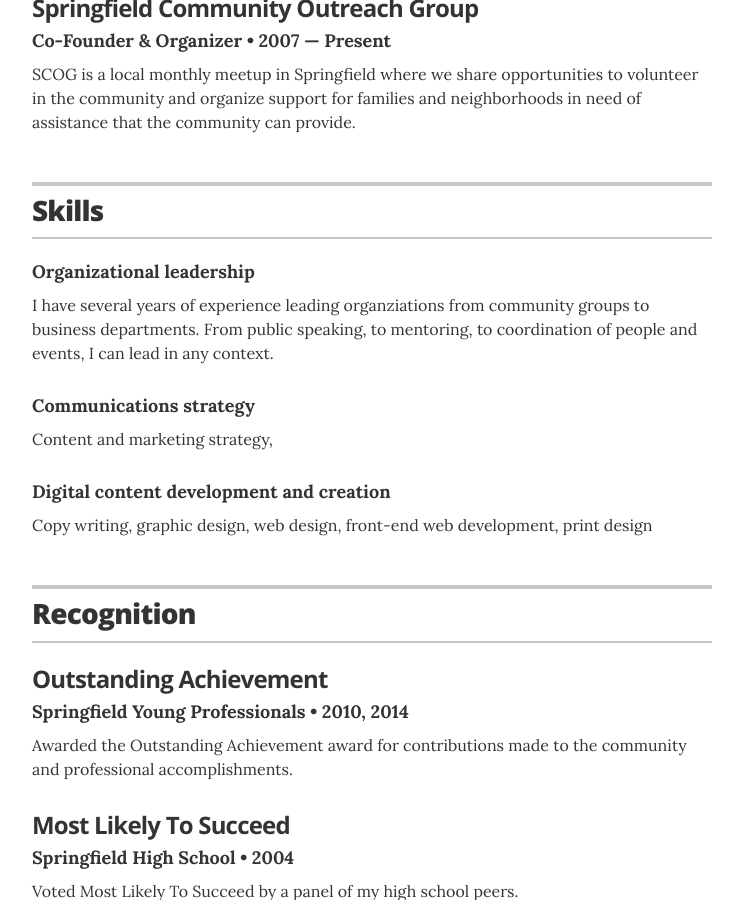
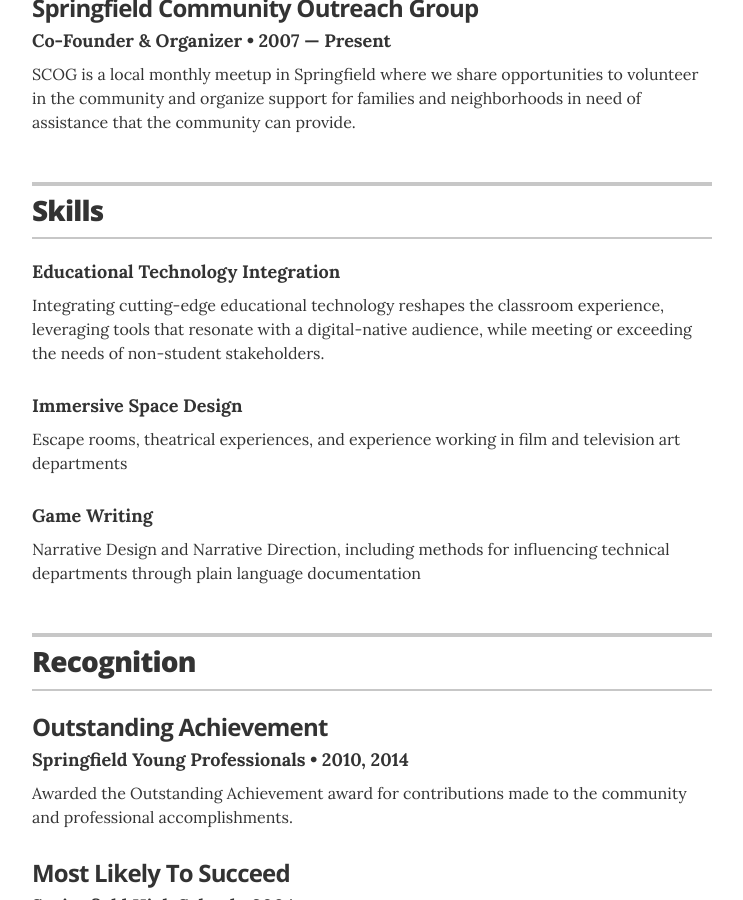
Before and after one commit to mwmxyz/academic, a Jekyll site: the page built from index.html, in a window 1280 px wide and 900 px high, scrolled down 1839 px. Shown: the whole window, without its empty margins (268-1011 px from the left). Built offline with Jekyll 4.4.1, drawn with Linux system fonts in a browser that asks for light colours.

Commit message:
Update skills.yml

```diff
--- a/_data/skills.yml
+++ b/_data/skills.yml
@@ -1,12 +1,12 @@
 # Skills
 # Organizational leadership
-- skill: Organizational leadership
-  description: I have several years of experience leading organziations from community groups to business departments. From public speaking, to mentoring, to coordination of people and events, I can lead in any context.
+- skill: Educational Technology Integration
+  description: Integrating cutting-edge educational technology reshapes the classroom experience, leveraging tools that resonate with a digital-native audience, while meeting or exceeding the needs of non-student stakeholders.
 
 # Communications strategy
-- skill: Communications strategy
-  description: Content and marketing strategy,
+- skill: Immersive Space Design
+  description: Escape rooms, theatrical experiences, and experience working in film and television art departments
 
 # Digital content development and creation
-- skill: Digital content development and creation
-  description: Copy writing, graphic design, web design, front-end web development, print design
+- skill: Game Writing
+  description: Narrative Design and Narrative Direction, including methods for influencing technical departments through plain language documentation
```
